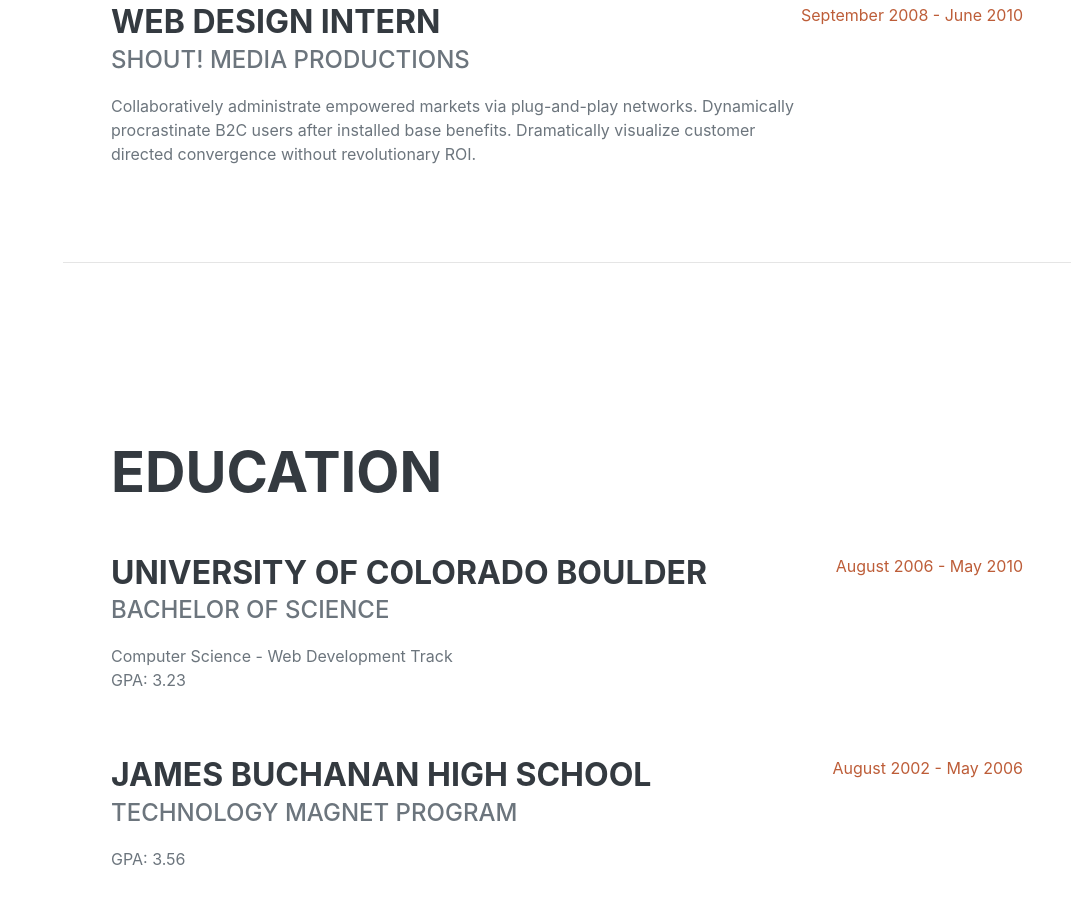
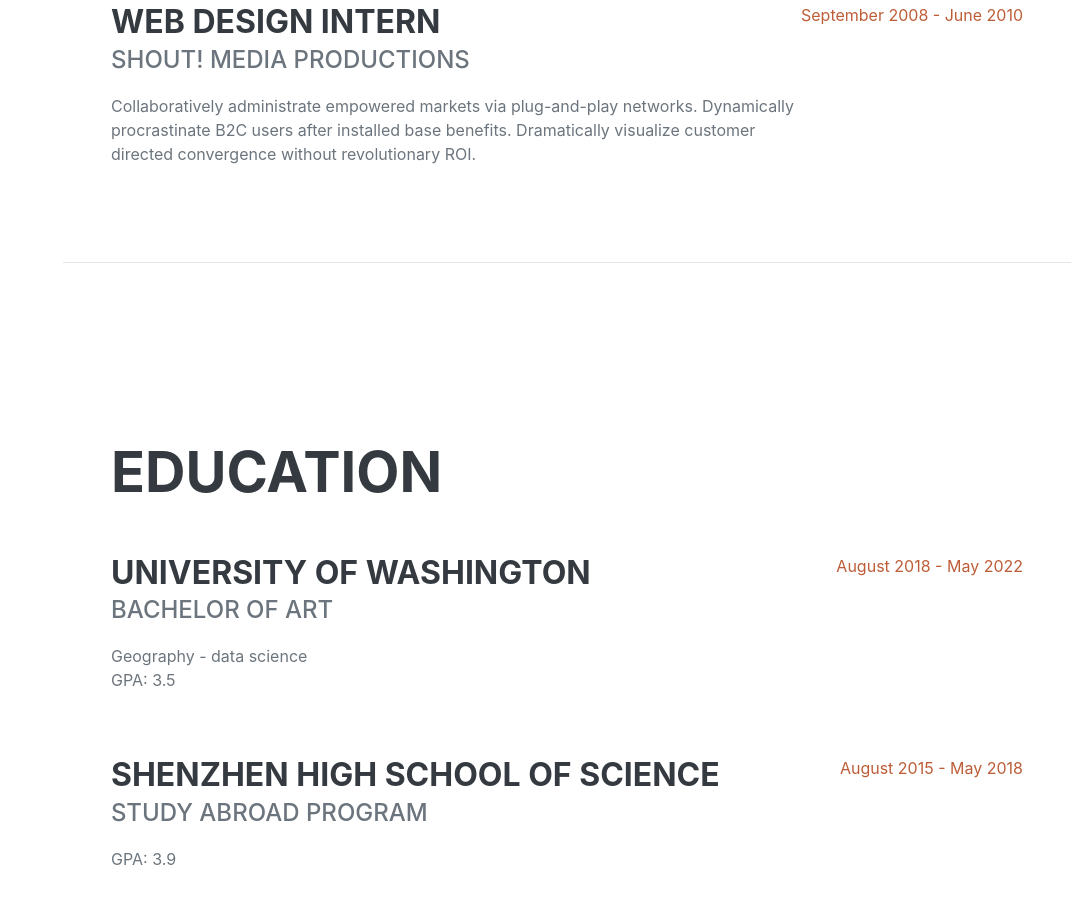
Before and after one commit to Yunzez/Yunzez.github.io, a plain HTML site: page index.html in a window 1280 px wide. Shown: the part 1744-2648 px from the top of the page, without its empty margins (209-1280 px from the left). Drawn offline with nearby package versions, Linux system fonts and the light colour scheme; a web font is replaced by a local one.

Commit message:
web html update

```diff
--- a/index.html
+++ b/index.html
@@ -40,12 +40,12 @@
             <section class="resume-section" id="about">
                 <div class="resume-section-content">
                     <h1 class="mb-0">
-                        Clarence
-                        <span class="text-primary">Taylor</span>
+                        Yunze
+                        <span class="text-primary">Zhao</span>
                     </h1>
                     <div class="subheading mb-5">
-                        3542 Berry Street · Cheyenne Wells, CO 80810 · (317) 585-8468 ·
-                        <a href="mailto:name@email.com">name@email.com</a>
+                        4730 University Way N.E., Seattle, WA 98105
+                        <a href="yunzez@uw.edu">yunzez@uw.edu</a>
                     </div>
                     <p class="lead mb-5">I am experienced in leveraging agile frameworks to provide a robust synopsis for high level overviews. Iterative approaches to corporate strategy foster collaborative thinking to further the overall value proposition.</p>
                     <div class="social-icons">
@@ -102,20 +102,20 @@
                     <h2 class="mb-5">Education</h2>
                     <div class="d-flex flex-column flex-md-row justify-content-between mb-5">
                         <div class="flex-grow-1">
-                            <h3 class="mb-0">University of Colorado Boulder</h3>
-                            <div class="subheading mb-3">Bachelor of Science</div>
-                            <div>Computer Science - Web Development Track</div>
-                            <p>GPA: 3.23</p>
+                            <h3 class="mb-0">University of Washington</h3>
+                            <div class="subheading mb-3">Bachelor of Art</div>
+                            <div>Geography - data science</div>
+                            <p>GPA: 3.5</p>
                         </div>
-                        <div class="flex-shrink-0"><span class="text-primary">August 2006 - May 2010</span></div>
+                        <div class="flex-shrink-0"><span class="text-primary">August 2018 - May 2022</span></div>
                     </div>
                     <div class="d-flex flex-column flex-md-row justify-content-between">
                         <div class="flex-grow-1">
-                            <h3 class="mb-0">James Buchanan High School</h3>
-                            <div class="subheading mb-3">Technology Magnet Program</div>
-                            <p>GPA: 3.56</p>
+                            <h3 class="mb-0">Shenzhen High School of Science</h3>
+                            <div class="subheading mb-3">Study Abroad Program</div>
+                            <p>GPA: 3.9</p>
                         </div>
-                        <div class="flex-shrink-0"><span class="text-primary">August 2002 - May 2006</span></div>
+                        <div class="flex-shrink-0"><span class="text-primary">August 2015 - May 2018</span></div>
                     </div>
                 </div>
             </section>
@@ -165,8 +165,8 @@
             <section class="resume-section" id="interests">
                 <div class="resume-section-content">
                     <h2 class="mb-5">Interests</h2>
-                    <p>Apart from being a web developer, I enjoy most of my time being outdoors. In the winter, I am an avid skier and novice ice climber. During the warmer months here in Colorado, I enjoy mountain biking, free climbing, and kayaking.</p>
-                    <p class="mb-0">When forced indoors, I follow a number of sci-fi and fantasy genre movies and television shows, I am an aspiring chef, and I spend a large amount of my free time exploring the latest technology advancements in the front-end web development world.</p>
+                    <p>I enjoy most of my time being outdoors and gyms. I like to explore parks and cities with friends and family by walking or biking.
+                    When forced indoors, I watch documentaries and develop some funny applications with my friends. I also enjoy playing video games and reading.</p>
                 </div>
             </section>
             <hr class="m-0" />
```
